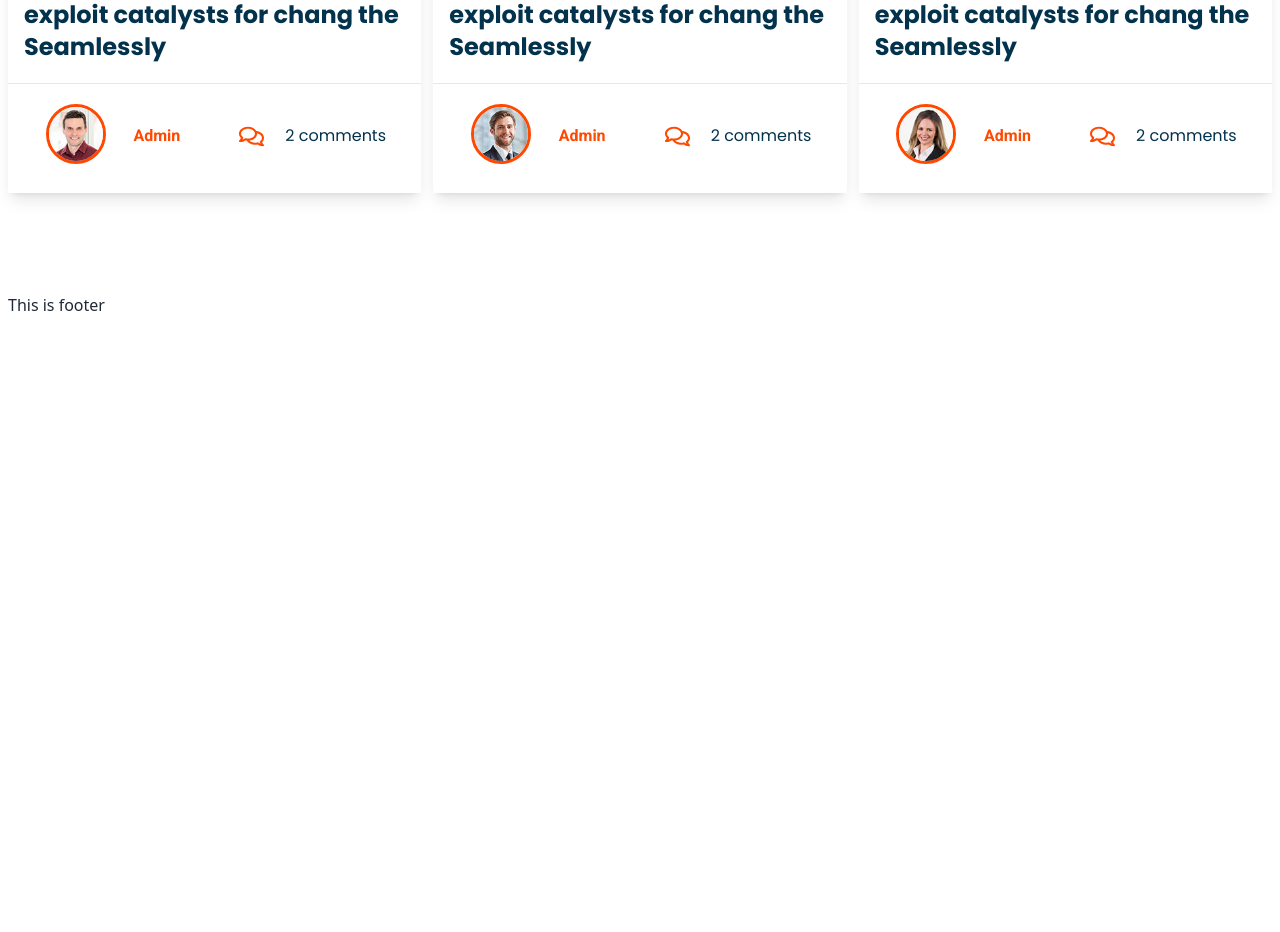
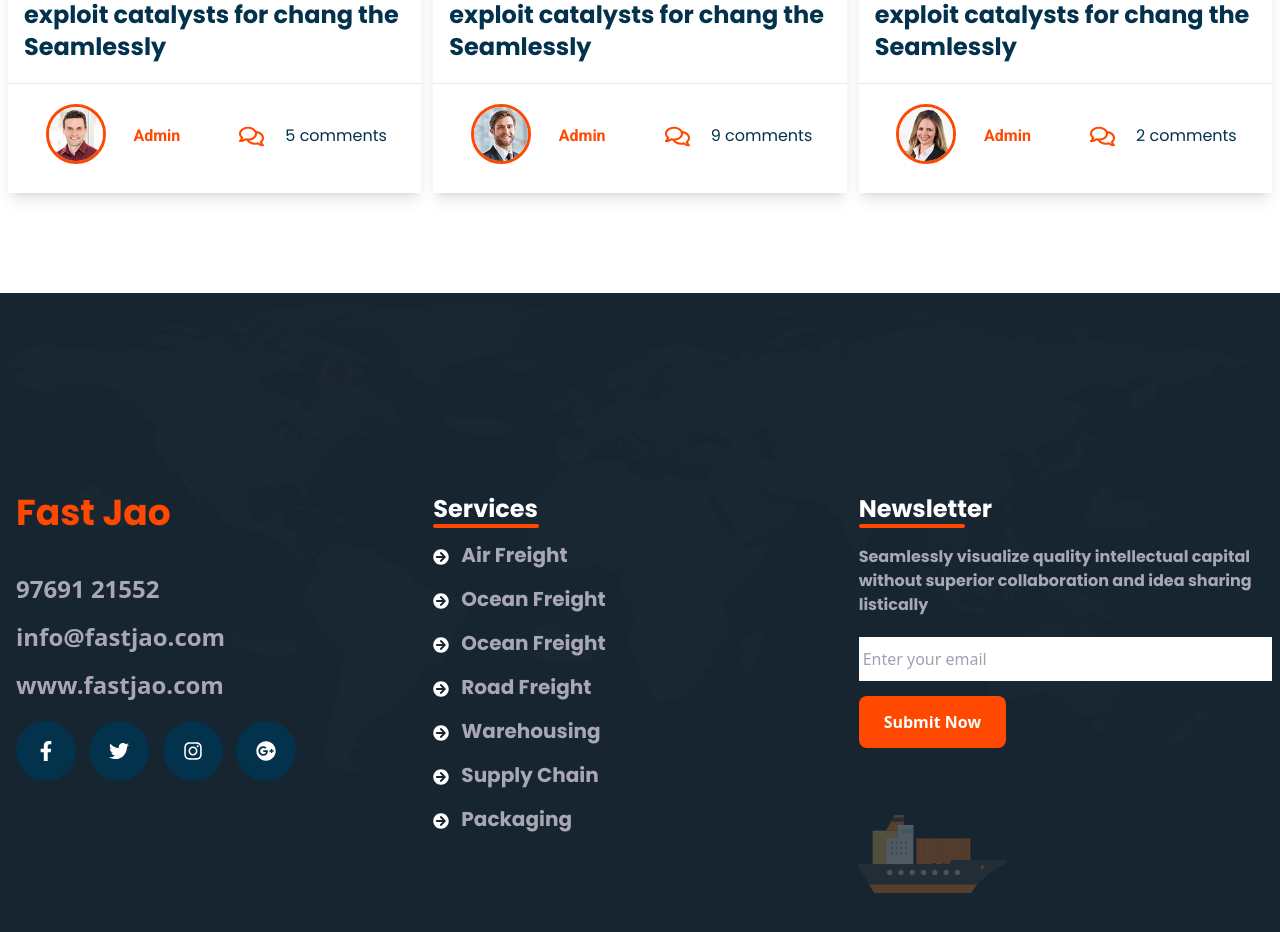
Before and after one commit to md-mostafiz181/Fast-Jao-React, a React (Vite) app: page / in a window 1280 px wide. Shown: the part 9350-10282 px from the top of the page. Before the commit the page ends 9667 px from the top, so only its background shows below. Built offline with nearby package versions, Linux system fonts and the light colour scheme.

Commit message:
added footer part

```diff
--- a/src/pages/Home/Update/Update.jsx
+++ b/src/pages/Home/Update/Update.jsx
@@ -45,7 +45,7 @@ const Update = () => {
                 <div className="bottom-item flex h-[100px]">
 
                     <div className="icon"><FaRegComments /></div>
-                   <div><h6 className="ps-16 text-1xl primaryFont primaryTextColor mt-10">  2 comments</h6></div>
+                   <div><h6 className="ps-16 text-1xl primaryFont primaryTextColor mt-10">  5 comments</h6></div>
                 </div>
 
 
@@ -71,7 +71,7 @@ const Update = () => {
                 <div className="bottom-item flex h-[100px]">
 
                     <div className="icon"><FaRegComments /></div>
-                   <div><h6 className="ps-16 text-1xl primaryFont primaryTextColor mt-10">  2 comments</h6></div>
+                   <div><h6 className="ps-16 text-1xl primaryFont primaryTextColor mt-10">  9 comments</h6></div>
                 </div>
 
 
--- a/src/pages/shared/Footer/Footer.css
+++ b/src/pages/shared/Footer/Footer.css
@@ -0,0 +1,103 @@
+#footer-part{
+    padding: 200px 0;
+    background:#03324d url(../../../assets/images/latestbg.png);
+    background-size: cover;
+    background-repeat: no-repeat;
+    position: relative;
+    z-index: 2;
+
+}
+
+
+
+#footer-part::before{
+    position: absolute;
+    content: "";
+    top: 0;
+    left: 0;
+    width: 100%;
+    height: 100%;
+    background-color: #1e2228bb;
+    z-index: -1;
+}
+
+#footer-part .footer-item p{
+    transition: .4s;
+}
+
+#footer-part .footer-item p:hover{
+    color: #FF4800;
+    cursor: pointer;
+
+}
+
+#footer-part .footer-item .bottom-icon{
+    width: 280px;
+    height: 100px;
+    margin-top: 20px;
+}
+
+#footer-part .footer-item .bottom-icon .bottom-item{
+    width: 60px;
+    height: 60px;
+    background-color: #03324d;
+    color: white;
+    border-radius: 50%;
+    font-size: 20px;
+    transition: .4s;
+}
+
+#footer-part .footer-item .bottom-icon .bottom-item:hover{
+    background-color: #FF4800;
+}
+
+#footer-part .footer-item h2{
+    position: relative;
+}
+
+#footer-part .footer-item h2::after {
+    position: absolute;
+    content: "";
+    bottom: -3px;
+    left: 0;
+    width: 106px;
+    height: 4px;
+    background-color: #FF4800;
+    border-radius: 5px;
+}
+
+#footer-part .footer-item input{
+    margin-top: 20px;
+    width: 100%;
+    padding: 10px 4px;
+    font-weight: 400;
+}
+
+#footer-part .footer-item .btn-submit{
+    display: inline-block;
+    padding: 14px 25px;
+    background-color: #FF4800;
+    margin-top: 15px;
+    font-weight: bold;
+    color: white;
+    border-radius: 8px;
+    transition: .4s;
+}
+
+#footer-part .footer-item .btn-submit:hover{
+    background-color: #03324d;
+}
+
+#footer-part .footer-item{
+    position: relative;
+}
+
+
+
+#footer-part .ship {
+    position: absolute;
+    bottom: 0px;
+    right: 0px;
+    opacity: .3;
+    animation: move 1s alternate infinite;
+}
--- a/src/pages/shared/Footer/Footer.jsx
+++ b/src/pages/shared/Footer/Footer.jsx
@@ -1,18 +1,152 @@
-import React from 'react';
-import "./Footer.css"
-import Container from '../../../components/Container/Container';
+import React from "react";
+import { FaFacebookF } from "react-icons/fa";
+import { FaTwitter } from "react-icons/fa";
+import { FaInstagram } from "react-icons/fa";
+import { FaGooglePlus } from "react-icons/fa";
+import { FaArrowCircleRight } from "react-icons/fa";
+import ship from "../../../assets/images/ship.png";
+import "./Footer.css";
+import Container from "../../../components/Container/Container";
 
 const Footer = () => {
-    return (
-        <div>
-            <Container>
-                <div>
-                    <h1>This is footer</h1>
-                </div>
-            </Container>
+  return (
+    <div id="footer-part">
+      <Container>
+        <div className="footer-container grid lg:grid-cols-3 md:grid-cols-2 sm:grid-cols-1 gap-3">
+          <div className="footer-item  h-[400px] ps-2">
+            <h1 className="text-4xl font-bold primaryFont secondaryTextColor">
+              Fast Jao
+            </h1>
 
+            <p className="text-2xl font-bold text-[#a7a8b4] mt-10">
+              {" "}
+              97691 21552
+            </p>
+            <p className="text-2xl font-bold text-[#a7a8b4] my-4">
+              info@fastjao.com
+            </p>
+            <p className="text-2xl font-bold text-[#a7a8b4]">www.fastjao.com</p>
+
+            <div className="bottom-icon flex justify-between">
+              <div className="bottom-item flex justify-center items-center">
+                <FaFacebookF />
+              </div>
+              <div className="bottom-item flex justify-center items-center">
+                <FaTwitter />
+              </div>
+              <div className="bottom-item flex justify-center items-center">
+                <FaInstagram />
+              </div>
+              <div className="bottom-item flex justify-center items-center">
+                <FaGooglePlus />
+              </div>
+            </div>
+          </div>
+          <div className="footer-item  h-[400px]">
+            <h2 className="text-2xl font-bold primaryFont text-white ">
+              Services
+            </h2>
+
+            <div className="flex mt-4">
+              <div className="mt-2 me-3 text-white">
+                <FaArrowCircleRight />
+              </div>
+              <div>
+                <p className="text-xl font-bold primaryFont text-[#a7a8b4]">
+                  Air Freight
+                </p>
+              </div>
+            </div>
+
+            <div className="flex mt-4">
+              <div className="mt-2 me-3 text-white">
+                <FaArrowCircleRight />
+              </div>
+              <div>
+                <p className="text-xl font-bold primaryFont text-[#a7a8b4]">
+                  Ocean Freight
+                </p>
+              </div>
+            </div>
+
+            <div className="flex mt-4">
+              <div className="mt-2 me-3 text-white">
+                <FaArrowCircleRight />
+              </div>
+              <div>
+                <p className="text-xl font-bold primaryFont text-[#a7a8b4]">
+                  {" "}
+                  Ocean Freight
+                </p>
+              </div>
+            </div>
+
+            <div className="flex mt-4">
+              <div className="mt-2 me-3 text-white">
+                <FaArrowCircleRight />
+              </div>
+              <div>
+                <p className="text-xl font-bold primaryFont text-[#a7a8b4]">
+                  Road Freight
+                </p>
+              </div>
+            </div>
+
+            <div className="flex mt-4">
+              <div className="mt-2 me-3 text-white">
+                <FaArrowCircleRight />
+              </div>
+              <div>
+                <p className="text-xl font-bold primaryFont text-[#a7a8b4]">
+                  Warehousing
+                </p>
+              </div>
+            </div>
+
+            <div className="flex mt-4">
+              <div className="mt-2 me-3 text-white">
+                <FaArrowCircleRight />
+              </div>
+              <div>
+                <p className="text-xl font-bold primaryFont text-[#a7a8b4]">
+                  Supply Chain
+                </p>
+              </div>
+            </div>
+
+            <div className="flex mt-4">
+              <div className="mt-2 me-3 text-white">
+                <FaArrowCircleRight />
+              </div>
+              <div>
+                <p className="text-xl font-bold primaryFont text-[#a7a8b4]">
+                  Packaging
+                </p>
+              </div>
+            </div>
+          </div>
+          <div className="footer-item  h-[400px]">
+            <h2 className="text-2xl font-bold primaryFont text-white ">
+              Newsletter
+            </h2>
+
+            <p className="text-1xl font-bold primaryFont mt-5 text-[#a7a8b4]">
+              Seamlessly visualize quality intellectual capital without superior
+              collaboration and idea sharing listically
+            </p>
+
+            <input type="email" name="" id="" placeholder="Enter your email" />
+
+            <button className="btn-submit">Submit Now</button>
+
+            <div className="ship">
+              <img src={ship} alt="" />
+            </div>
+          </div>
         </div>
-    );
+      </Container>
+    </div>
+  );
 };
 
 export default Footer;
```
